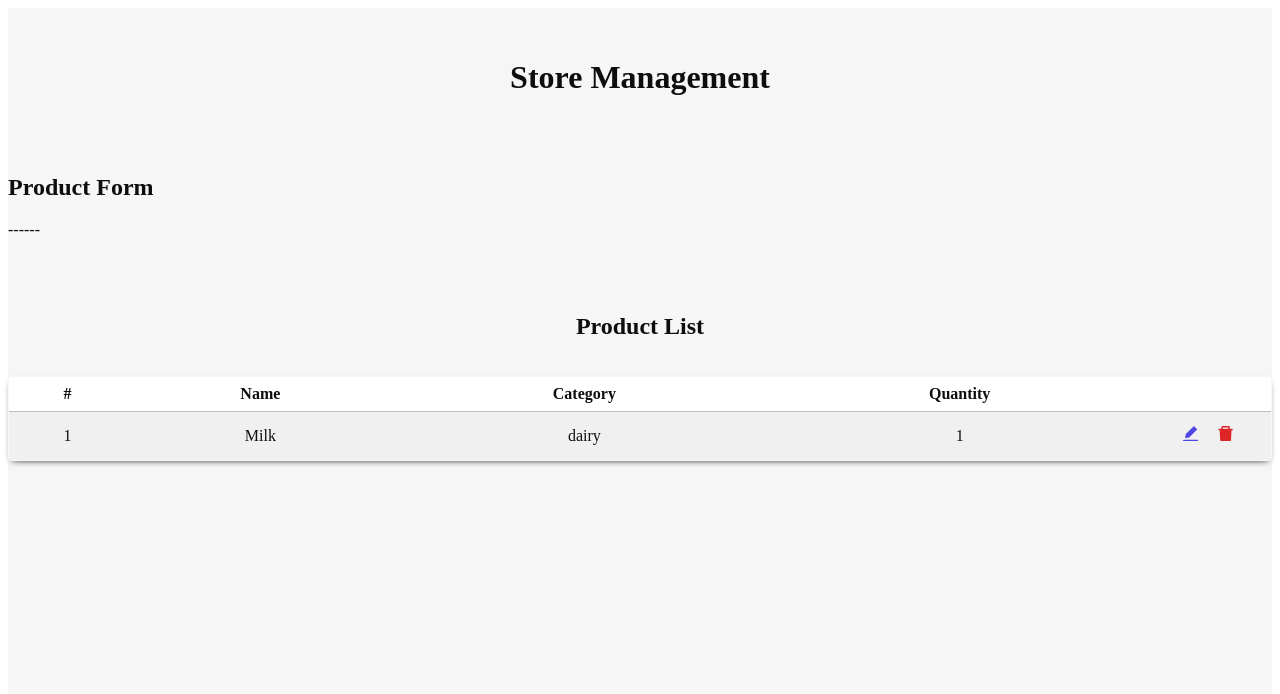
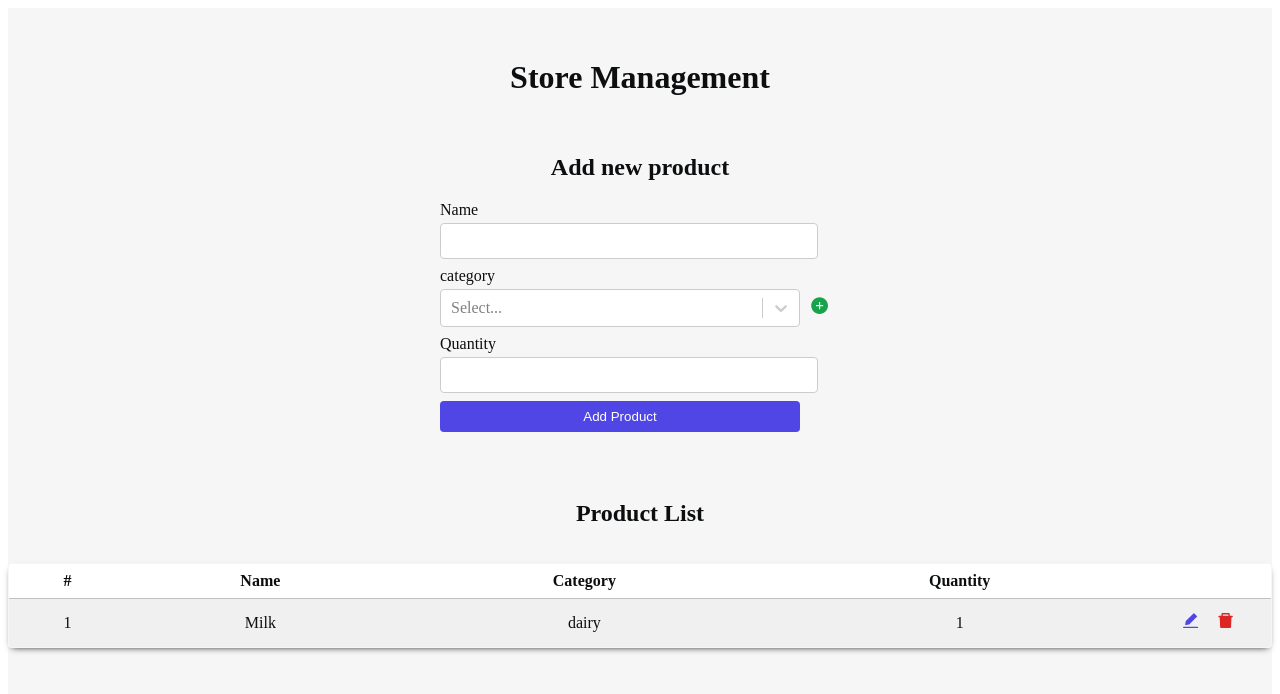
Before and after one commit to yousef-bigdeli/store-management, a React (Create React App) app: page / in a window 1280 px wide. Shown: the top 694 px of the page. Built offline with nearby package versions, Linux system fonts and the light colour scheme; the HTML template or start-up script is replaced by a standard one.

Commit message:
Product form layout added.

```diff
--- a/package.json
+++ b/package.json
@@ -10,6 +10,7 @@
     "react-dom": "^18.1.0",
     "react-icons": "^4.3.1",
     "react-scripts": "5.0.1",
+    "react-select": "^5.3.1",
     "web-vitals": "^2.1.4"
   },
   "scripts": {
--- a/src/components/ProductForm.js
+++ b/src/components/ProductForm.js
@@ -1,12 +1,41 @@
+import { useState } from "react";
+import Select from "react-select";
+import { AiFillPlusCircle } from "react-icons/ai";
+
+const options = [{ value: "dairy", label: "dairy" }];
+
 const ProductForm = () => {
+  const [selectedOption, setSelectedOption] = useState(null);
+
+  const handleChange = (selectValue) => {
+    setSelectedOption(selectValue);
+  };
+
   return (
-    <div>
-      <br/><br/>
-      <h2>Product Form</h2>
-      ------
-      <br/><br/><br/><br/>
-    </div>
-   );
-}
+    <section className="flex-column">
+      <h2>Add new product</h2>
+      <form className="product-form">
+        <label htmlFor="name">Name</label>
+        <input type="text" id="name" />
+        <label htmlFor="cat">category</label>
+        <div className="category">
+          <Select
+            value={selectedOption}
+            onChange={handleChange}
+            options={options}
+            id="cat"
+            className='category__select'
+          />
+          <button className='add-btn' type='button'>
+            <AiFillPlusCircle />
+          </button>
+        </div>
+        <label htmlFor="quantity">Quantity</label>
+        <input type="number" id="quantity" />
+        <button type="submit" className='submit-btn'>Add Product</button>
+      </form>
+    </section>
+  );
+};
 
 export default ProductForm;
--- a/src/components/ProductList.js
+++ b/src/components/ProductList.js
@@ -5,7 +5,7 @@ const ProductList = () => {
   const products = useProduct();
 
   return (
-    <div className="product-list">
+    <section className="flex-column">
       <h2>Product List</h2>
       <table className="product-table">
         <thead>
@@ -36,7 +36,7 @@ const ProductList = () => {
           ))}
         </tbody>
       </table>
-    </div>
+    </section>
   );
 };
 
--- a/src/container/StoreManagementApp.js
+++ b/src/container/StoreManagementApp.js
@@ -5,12 +5,12 @@ import "./StoreManagmentApp.css";
 
 const StoreManagementApp = () => {
   return (
-    <div className="container">
+    <main className="container">
       <ProductProvider>
         <ProductForm />
         <ProductList />
       </ProductProvider>
-    </div>
+    </main>
   );
 };
 
--- a/src/container/StoreManagmentApp.css
+++ b/src/container/StoreManagmentApp.css
@@ -3,7 +3,11 @@
   max-width: 1440px;
 }
 
-.product-list {
+section {
+  margin: 1rem 0;
+}
+
+.flex-column {
   display: flex;
   flex-direction: column;
   justify-content: center;
@@ -61,3 +65,55 @@ th {
 .product-table__btn.delete {
   color: #dc2626;
 }
+
+.product-form {
+  width: 400px;
+  display: flex;
+  flex-direction: column;
+  justify-content: center;
+  align-items: flex-start;
+  margin-bottom: 32px;
+}
+
+.product-form input {
+  width: 90%;
+  margin-bottom: 8px;
+  border: 1px solid #cccccc;
+  border-radius: 4px;
+  padding: 8px;
+  font-size: 1rem;
+}
+
+.category {
+  width: 100%;
+  display: flex;
+  align-items: center;
+  margin-bottom: 8px;
+}
+.category__select {
+  width: 90%;
+}
+
+label {
+  display: block;
+  margin-bottom: 4px;
+}
+
+.add-btn {
+  font-size: 1.2rem;
+  border: 0;
+  background-color: unset;
+  margin-left: 4px;
+  color: #16a34a;
+  cursor: pointer;
+}
+
+.submit-btn{
+  width: 90%;
+  border: 0;
+  background-color: #4f46e5;
+  color: #fff;
+  padding: 8px;
+  border-radius: 4px;
+  cursor: pointer;
+}
```
Also changed, not shown: 1 other file (tests, documents, lock files or other folders).
